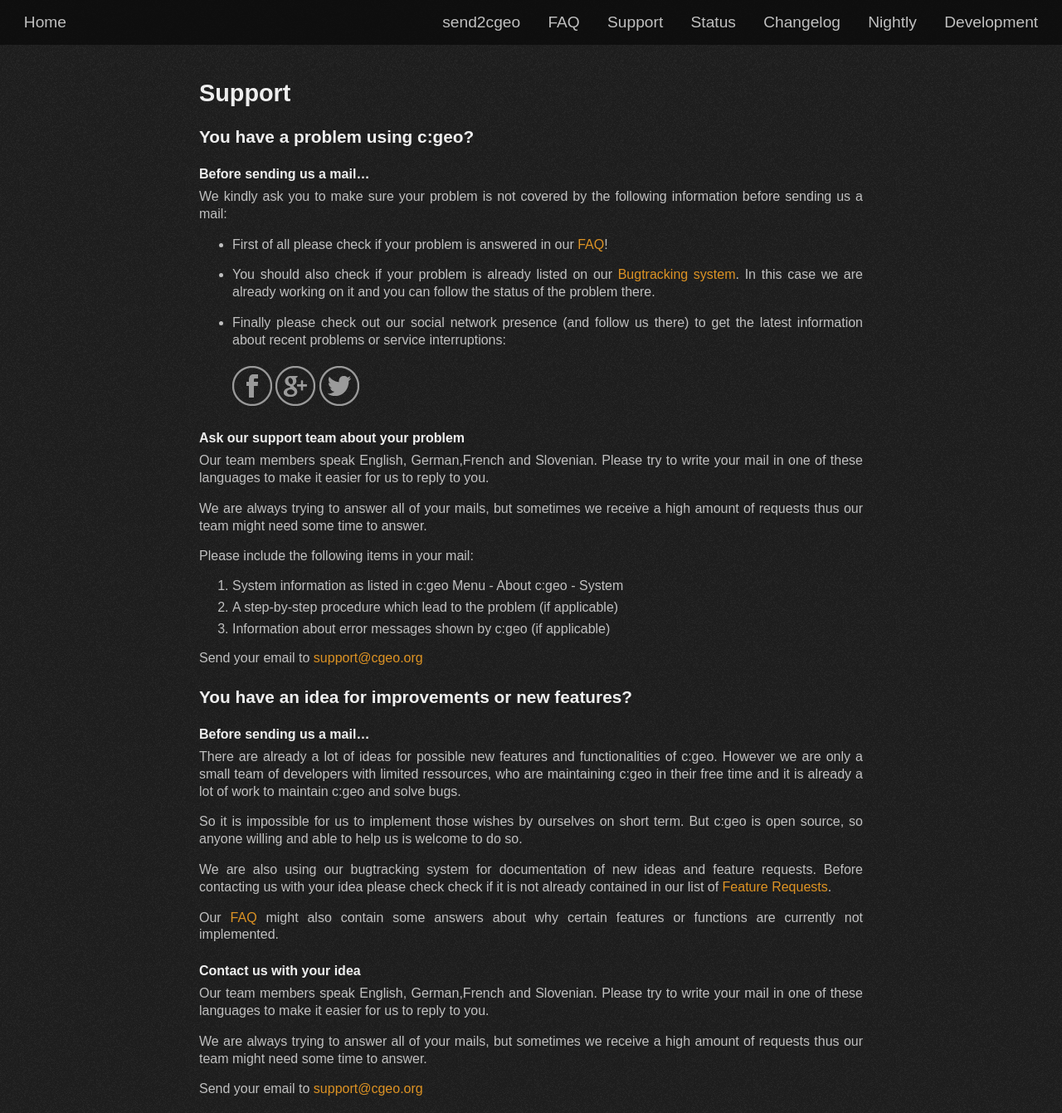
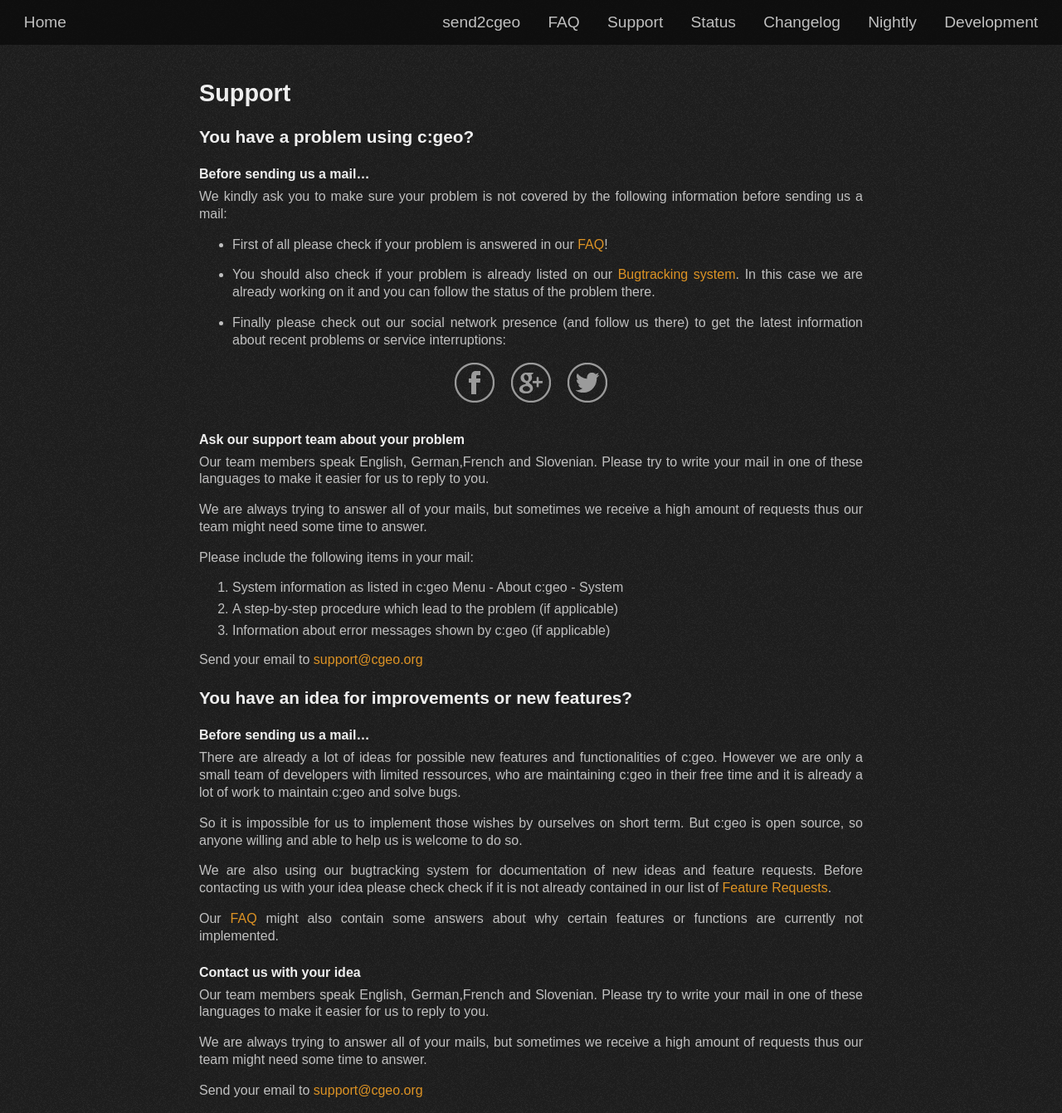
Before and after one commit to cgeo/cgeo.github.io, a Jekyll site: the page built from support.md, in a window 1280 px wide and 1341 px high. Shown: the whole window at 83% size. Built offline with Jekyll 4.4.1, drawn with Linux system fonts in a browser that asks for light colours; some web fonts are replaced.

Commit message:
Better social links on support page

```diff
--- a/support.md
+++ b/support.md
@@ -15,11 +15,13 @@ We kindly ask you to make sure your problem is not covered by the following info
 
 - You should also check if your problem is already listed on our [Bugtracking system](https://github.com/cgeo/cgeo/issues?q=+sort%3Aupdated-desc+). In this case we are already working on it and you can follow the status of the problem there.
 
-- Finally please check out our social network presence (and follow us there) to get the latest information about recent problems or service interruptions:\\
-\\
-[![Facebook](/images/socialmedia/facebook.png)](https://www.facebook.com/android.geocaching)
-[![Google+](/images/socialmedia/googleplus.png)](https://plus.google.com/105588163414303246956)
-[![Twitter](/images/socialmedia/twitter.png)](https://twitter.com/android_gc)
+- Finally please check out our social network presence (and follow us there) to get the latest information about recent problems or service interruptions:
+
+<div class="socialmedia">
+    <a href="https://www.facebook.com/android.geocaching" class="facebook"></a>
+    <a href="https://plus.google.com/105588163414303246956" class="googleplus" rel="publisher"></a>
+    <a href="https://twitter.com/android_gc" class="twitter"></a>
+</div>
 
 ### Ask our support team about your problem
 
```
